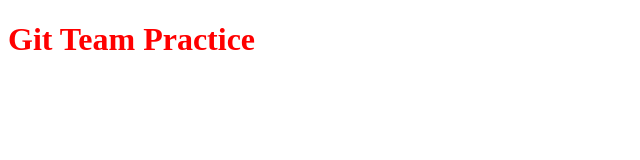
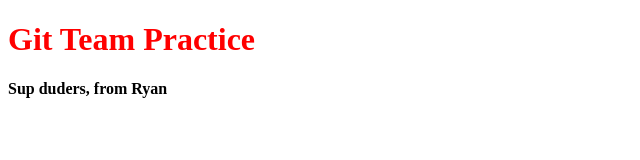
Before and after one commit to rc-devpipeline/git-collab-practice, a plain HTML site: page index.html in a window 1280 px wide. Shown: the whole page, without its empty margins (0-640 px from the left). Drawn offline with Linux system fonts and the light colour scheme.

Commit message:
adds ryan

```diff
--- a/index.html
+++ b/index.html
@@ -11,5 +11,6 @@
 
 <body>
     <h1 class="main-header">Git Team Practice</h1>
+		<h4>Sup duders, from Ryan</h4>
 </body>
 </html>
```
